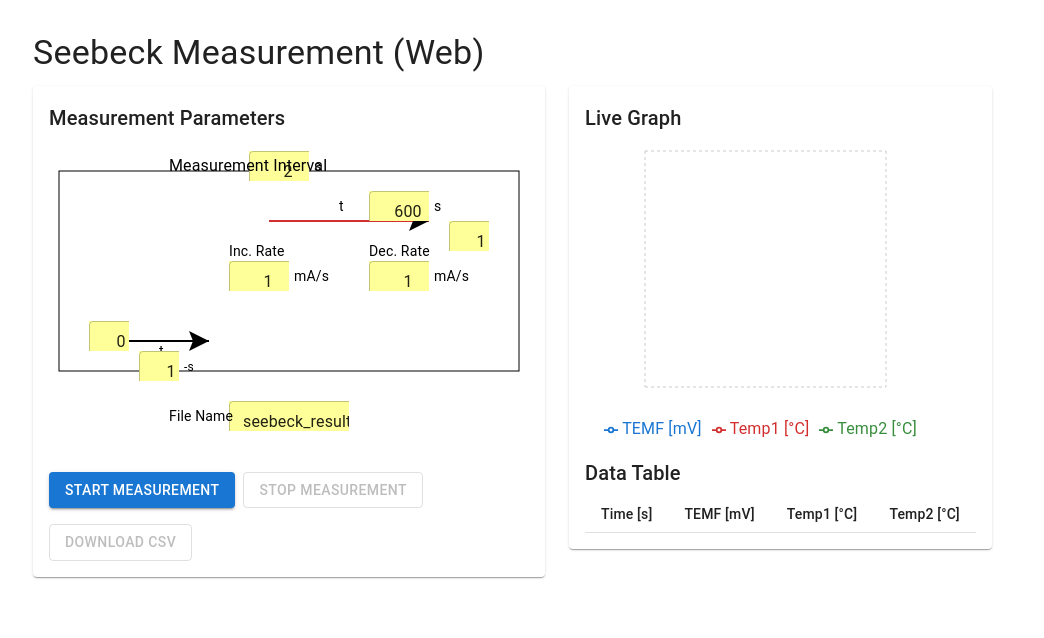
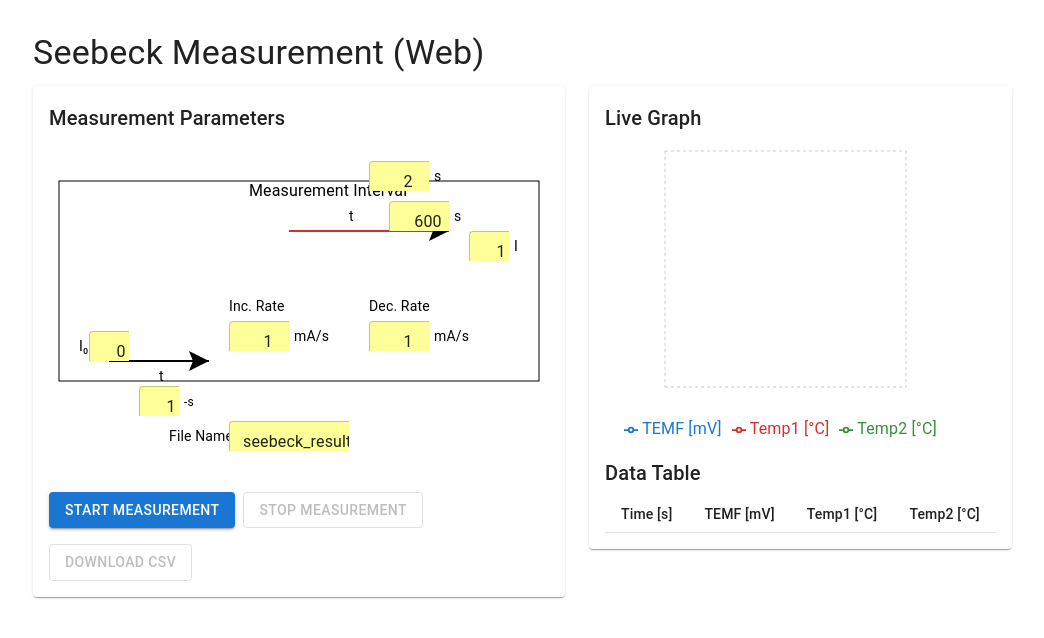
Before and after one commit to srinikhil25/V1_TE_measurements, a React (Vite) app in the folder frontend/: page / in a window 1280 px wide. Shown: the top 638 px of the page, without its empty margins (31-1075 px from the left). Built offline with nearby package versions, Linux system fonts and the light colour scheme.

Commit message:
Update MeasurementDiagramForm.tsx

```diff
--- a/frontend/src/components/MeasurementDiagramForm.tsx
+++ b/frontend/src/components/MeasurementDiagramForm.tsx
@@ -20,12 +20,6 @@ interface MeasurementDiagramFormProps {
   setFileName: (v: string) => void;
 }
 
-const boxStyle = {
-  fill: '#ffff99',
-  stroke: '#000',
-  strokeWidth: 1,
-};
-
 const MeasurementDiagramForm: React.FC<MeasurementDiagramFormProps> = ({
   interval, setIntervalVal,
   preTime, setPreTime,
@@ -37,15 +31,15 @@ const MeasurementDiagramForm: React.FC<MeasurementDiagramFormProps> = ({
   fileName, setFileName,
 }) => {
   return (
-    <Box sx={{ width: 480, mx: 'auto', mb: 3 }}>
-      <svg width={480} height={300}>
+    <Box sx={{ width: 500, mx: 'auto', mb: 3 }}>
+      <svg width={500} height={320}>
         {/* Main diagram lines/arrows */}
-        <rect x={10} y={30} width={460} height={200} fill="#fff" stroke="#000" strokeWidth={1} />
+        <rect x={10} y={40} width={480} height={200} fill="#fff" stroke="#000" strokeWidth={1} />
         {/* Pre time arrow */}
-        <line x1={60} y1={200} x2={160} y2={200} stroke="#000" strokeWidth={2} markerEnd="url(#arrow)" />
-        <text x={110} y={215} fontSize={14}>t<sub>Pre</sub></text>
+        <line x1={60} y1={220} x2={160} y2={220} stroke="#000" strokeWidth={2} markerEnd="url(#arrow)" />
+        <text x={110} y={240} fontSize={14}>t<sub>Pre</sub></text>
         {/* Pre time box */}
-        <foreignObject x={90} y={210} width={40} height={30}>
+        <foreignObject x={90} y={245} width={40} height={30}>
           <TextField
             value={preTime}
             onChange={e => setPreTime(Number(e.target.value))}
@@ -54,9 +48,10 @@ const MeasurementDiagramForm: React.FC<MeasurementDiagramFormProps> = ({
             inputProps={{ style: { background: '#ffff99', textAlign: 'center', width: 36 } }}
           />
         </foreignObject>
-        <text x={135} y={230} fontSize={12}>-s</text>
-        {/* Start value box */}
-        <foreignObject x={40} y={180} width={40} height={30}>
+        <text x={135} y={265} fontSize={12}>-s</text>
+        {/* Start value box and label */}
+        <text x={30} y={210} fontSize={14}>I₀</text>
+        <foreignObject x={40} y={190} width={40} height={30}>
           <TextField
             value={startVolt}
             onChange={e => setStartVolt(Number(e.target.value))}
@@ -65,8 +60,8 @@ const MeasurementDiagramForm: React.FC<MeasurementDiagramFormProps> = ({
             inputProps={{ style: { background: '#ffff99', textAlign: 'center', width: 36 } }}
           />
         </foreignObject>
-        {/* Stop value box */}
-        <foreignObject x={400} y={80} width={40} height={30}>
+        {/* Stop value box and label */}
+        <foreignObject x={420} y={90} width={40} height={30}>
           <TextField
             value={stopVolt}
             onChange={e => setStopVolt(Number(e.target.value))}
@@ -75,11 +70,12 @@ const MeasurementDiagramForm: React.FC<MeasurementDiagramFormProps> = ({
             inputProps={{ style: { background: '#ffff99', textAlign: 'center', width: 36 } }}
           />
         </foreignObject>
-        {/* Hold time arrow */}
-        <line x1={220} y1={80} x2={380} y2={80} stroke="#d32f2f" strokeWidth={2} markerEnd="url(#arrow)" />
-        <text x={290} y={70} fontSize={14}>t<sub>Hold</sub></text>
+        <text x={465} y={110} fontSize={14}>I</text>
+        {/* Hold time arrow and label */}
+        <line x1={240} y1={90} x2={400} y2={90} stroke="#d32f2f" strokeWidth={2} markerEnd="url(#arrow)" />
+        <text x={300} y={80} fontSize={14}>t<sub>Hold</sub></text>
         {/* Hold time box */}
-        <foreignObject x={320} y={50} width={60} height={30}>
+        <foreignObject x={340} y={60} width={60} height={30}>
           <TextField
             value={holdTime}
             onChange={e => setHoldTime(Number(e.target.value))}
@@ -88,9 +84,10 @@ const MeasurementDiagramForm: React.FC<MeasurementDiagramFormProps> = ({
             inputProps={{ style: { background: '#ffff99', textAlign: 'center', width: 50 } }}
           />
         </foreignObject>
-        <text x={385} y={70} fontSize={14}>s</text>
-        {/* Inc. Rate box */}
-        <foreignObject x={180} y={120} width={60} height={30}>
+        <text x={405} y={80} fontSize={14}>s</text>
+        {/* Inc. Rate box and label */}
+        <text x={180} y={170} fontSize={14}>Inc. Rate</text>
+        <foreignObject x={180} y={180} width={60} height={30}>
           <TextField
             value={incRate}
             onChange={e => setIncRate(Number(e.target.value))}
@@ -99,10 +96,10 @@ const MeasurementDiagramForm: React.FC<MeasurementDiagramFormProps> = ({
             inputProps={{ style: { background: '#ffff99', textAlign: 'center', width: 50 } }}
           />
         </foreignObject>
-        <text x={245} y={140} fontSize={14}>mA/s</text>
-        <text x={180} y={115} fontSize={14}>Inc. Rate</text>
-        {/* Dec. Rate box */}
-        <foreignObject x={320} y={120} width={60} height={30}>
+        <text x={245} y={200} fontSize={14}>mA/s</text>
+        {/* Dec. Rate box and label */}
+        <text x={320} y={170} fontSize={14}>Dec. Rate</text>
+        <foreignObject x={320} y={180} width={60} height={30}>
           <TextField
             value={decRate}
             onChange={e => setDecRate(Number(e.target.value))}
@@ -111,10 +108,10 @@ const MeasurementDiagramForm: React.FC<MeasurementDiagramFormProps> = ({
             inputProps={{ style: { background: '#ffff99', textAlign: 'center', width: 50 } }}
           />
         </foreignObject>
-        <text x={385} y={140} fontSize={14}>mA/s</text>
-        <text x={320} y={115} fontSize={14}>Dec. Rate</text>
-        {/* Measurement Interval box */}
-        <foreignObject x={200} y={10} width={60} height={30}>
+        <text x={385} y={200} fontSize={14}>mA/s</text>
+        {/* Measurement Interval box and label */}
+        <text x={200} y={55} fontSize={16}>Measurement Interval</text>
+        <foreignObject x={320} y={20} width={60} height={30}>
           <TextField
             value={interval}
             onChange={e => setIntervalVal(Number(e.target.value))}
@@ -123,10 +120,10 @@ const MeasurementDiagramForm: React.FC<MeasurementDiagramFormProps> = ({
             inputProps={{ style: { background: '#ffff99', textAlign: 'center', width: 50 } }}
           />
         </foreignObject>
-        <text x={265} y={30} fontSize={14}>s</text>
-        <text x={120} y={30} fontSize={16}>Measurement Interval</text>
-        {/* File Name box */}
-        <foreignObject x={180} y={260} width={120} height={30}>
+        <text x={385} y={40} fontSize={14}>s</text>
+        {/* File Name box and label */}
+        <text x={120} y={300} fontSize={14}>File Name</text>
+        <foreignObject x={180} y={280} width={120} height={30}>
           <TextField
             value={fileName}
             onChange={e => setFileName(e.target.value)}
@@ -135,7 +132,6 @@ const MeasurementDiagramForm: React.FC<MeasurementDiagramFormProps> = ({
             inputProps={{ style: { background: '#ffff99', textAlign: 'center', width: 110 } }}
           />
         </foreignObject>
-        <text x={120} y={280} fontSize={14}>File Name</text>
         {/* SVG arrow marker */}
         <defs>
           <marker id="arrow" markerWidth="10" markerHeight="10" refX="10" refY="5" orient="auto" markerUnits="strokeWidth">
```
